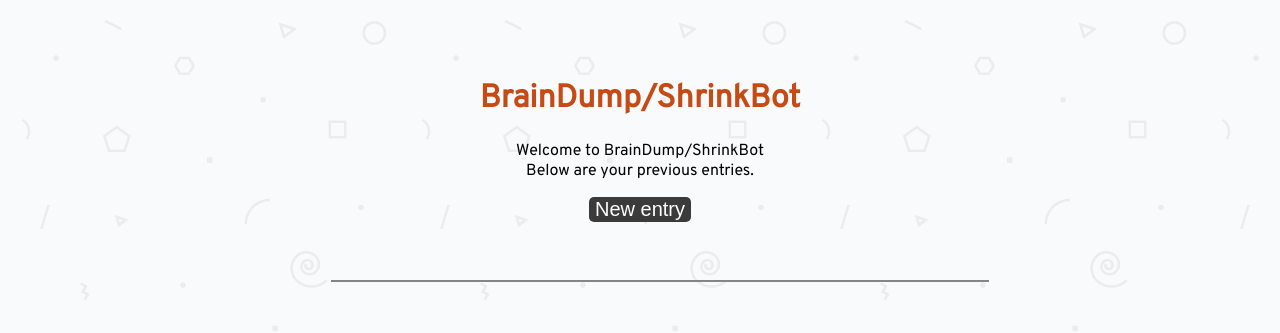
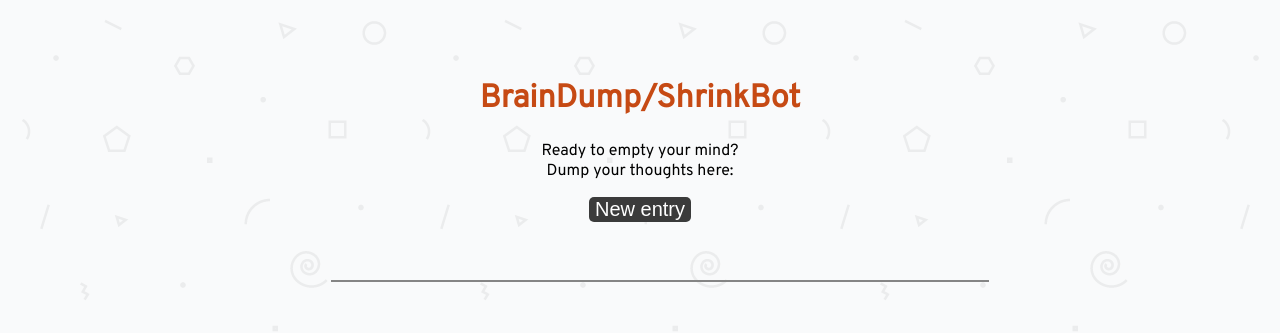
Before and after one commit to tamouse/brain_dump_shrink_bot, a Node server app: page / in a window 1280 px wide. Shown: the top 333 px of the page. Run offline with Node 20, Linux system fonts and the light colour scheme; data that the repository does not hold is empty; some libraries are stand-ins or nearby versions.

Commit message:
Updated text on New page

```diff
--- a/views/index.ejs
+++ b/views/index.ejs
@@ -9,8 +9,8 @@
   <body>
 
     <h1><%= title %></h1>
-    <p>Welcome to <%= title %><br />
-    Below are your previous entries.</p>
+    <p>Ready to empty your mind?<br />
+    Dump your thoughts here:</p>
     <a href='/new'><button class='button'>New entry</button></a>
 
     <ul class='display'>
--- a/views/new.ejs
+++ b/views/new.ejs
@@ -9,8 +9,8 @@
   <body>
 
     <h1><%= title %></h1>
-    <p>Welcome to <%= title %><br />
-    Unload and upload your thoughts!</p>
+    <p>Ready to empty your mind?<br />
+    Dump your thoughts here...</p>
 
     <form action="/" method="post">
       <textarea name="body" rows='8' cols='100'></textarea>
```
